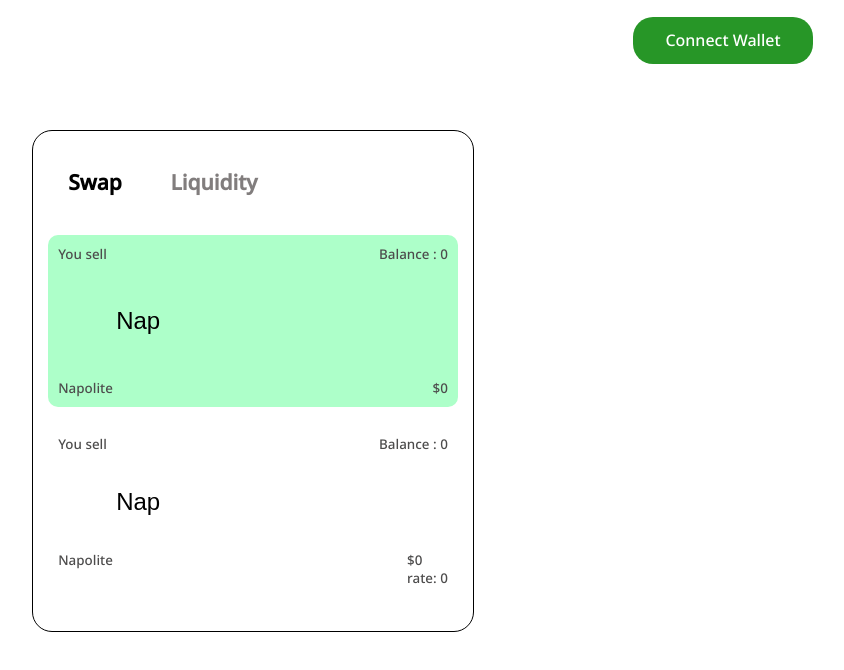
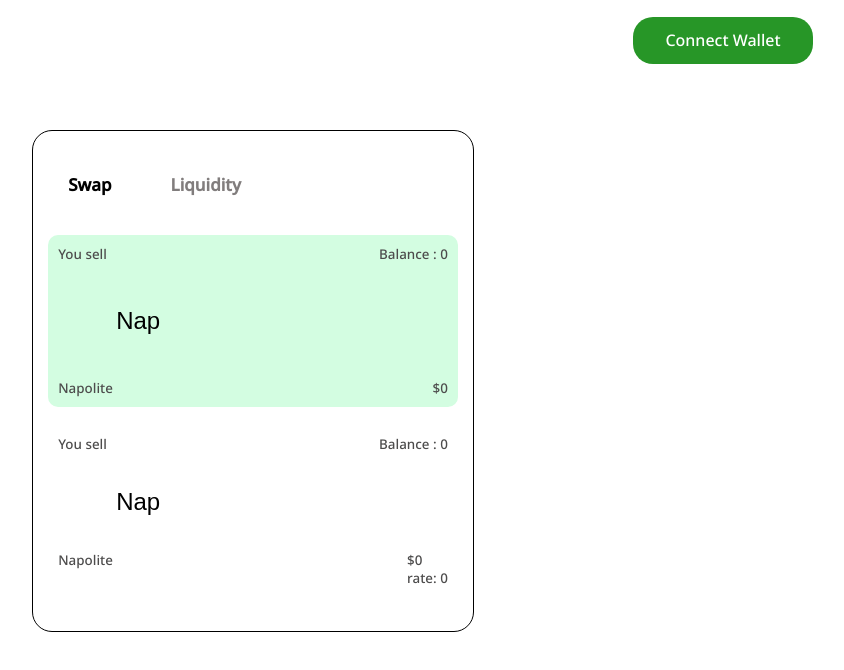
Before and after one commit to Napolite/liquidity-dapp, a React (Vite) app: page / in a window 1280 px wide. Shown: the top 670 px of the page, without its empty margins (387-1231 px from the left). Built offline with nearby package versions, Linux system fonts and the light colour scheme.

Commit message:
#component : homepage(draft)

```diff
--- a/src/components/homepage/homepage.css
+++ b/src/components/homepage/homepage.css
@@ -20,7 +20,7 @@
   padding-left: 20px;
   height: 50px;
   justify-content: space-around;
-  font-size: 21px;
+  font-size: 17px;
 }
 
 .tabs > .tab {
@@ -93,5 +93,5 @@
 }
 
 .swap-item:nth-child(1) {
-  background-color: rgb(173, 255, 201);
+  background-color: rgb(211, 253, 225);
 }
```
